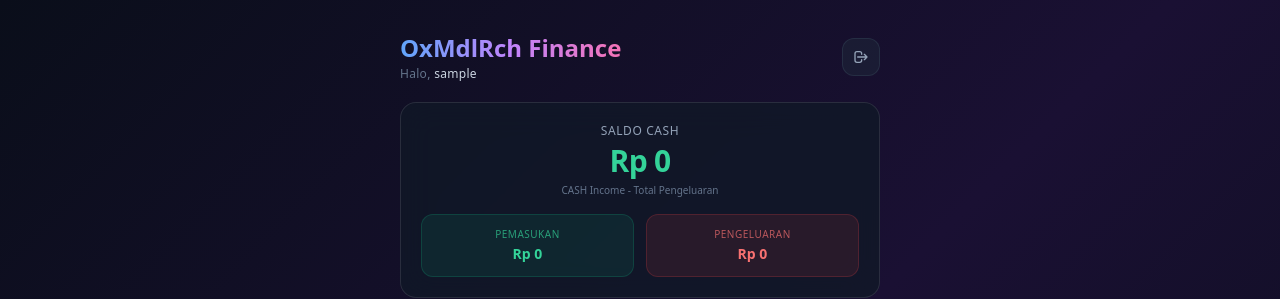
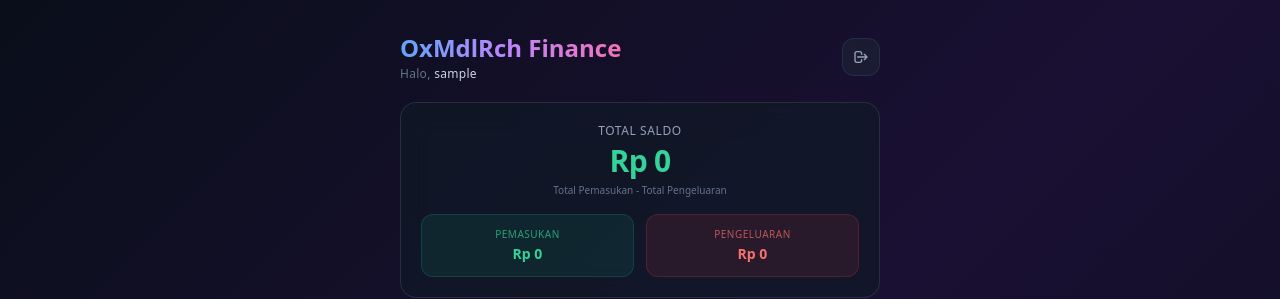
Before and after one commit to chailin0601/finance-app, a Next.js app: page / in a window 1280 px wide. Shown: the top 299 px of the page. Built offline with nearby package versions, Linux system fonts and the light colour scheme; sample sign-in values are in the browser's storage.

Commit message:
fix: halaman depan tampilkan Total Saldo (pemasukan-pengeluaran), saldo cash pindah ke laporan

```diff
--- a/app/page.tsx
+++ b/app/page.tsx
@@ -76,8 +76,7 @@ export default function Home() {
   });
   const totalIncome = currentMonthTx.filter((t) => t.type === "income").reduce((s, t) => s + t.amount, 0);
   const totalExpense = currentMonthTx.filter((t) => t.type === "expense").reduce((s, t) => s + t.amount, 0);
-  const totalCashIncome = currentMonthTx.filter((t) => t.type === "income" && t.category === "CASH").reduce((s, t) => s + t.amount, 0);
-  const saldoCash = totalCashIncome - totalExpense;
+  const totalSaldo = totalIncome - totalExpense;
 
   if (loading || !session) {
     return (
@@ -116,11 +115,11 @@ export default function Home() {
       {/* Balance Card */}
       <div className="glass-strong rounded-2xl p-5 space-y-4">
         <div className="text-center">
-          <p className="text-xs text-slate-400 uppercase tracking-wider mb-1">Saldo Cash</p>
-          <p className={`text-3xl font-bold tracking-tight ${saldoCash >= 0 ? "text-emerald-400" : "text-red-400"}`}>
-            Rp {saldoCash.toLocaleString("id-ID")}
+          <p className="text-xs text-slate-400 uppercase tracking-wider mb-1">Total Saldo</p>
+          <p className={`text-3xl font-bold tracking-tight ${totalSaldo >= 0 ? "text-emerald-400" : "text-red-400"}`}>
+            Rp {totalSaldo.toLocaleString("id-ID")}
           </p>
-          <p className="text-[10px] text-slate-500 mt-1">CASH Income - Total Pengeluaran</p>
+          <p className="text-[10px] text-slate-500 mt-1">Total Pemasukan - Total Pengeluaran</p>
         </div>
         <div className="grid grid-cols-2 gap-3">
           <div className="bg-emerald-500/10 border border-emerald-500/20 rounded-xl p-3 text-center">
```
